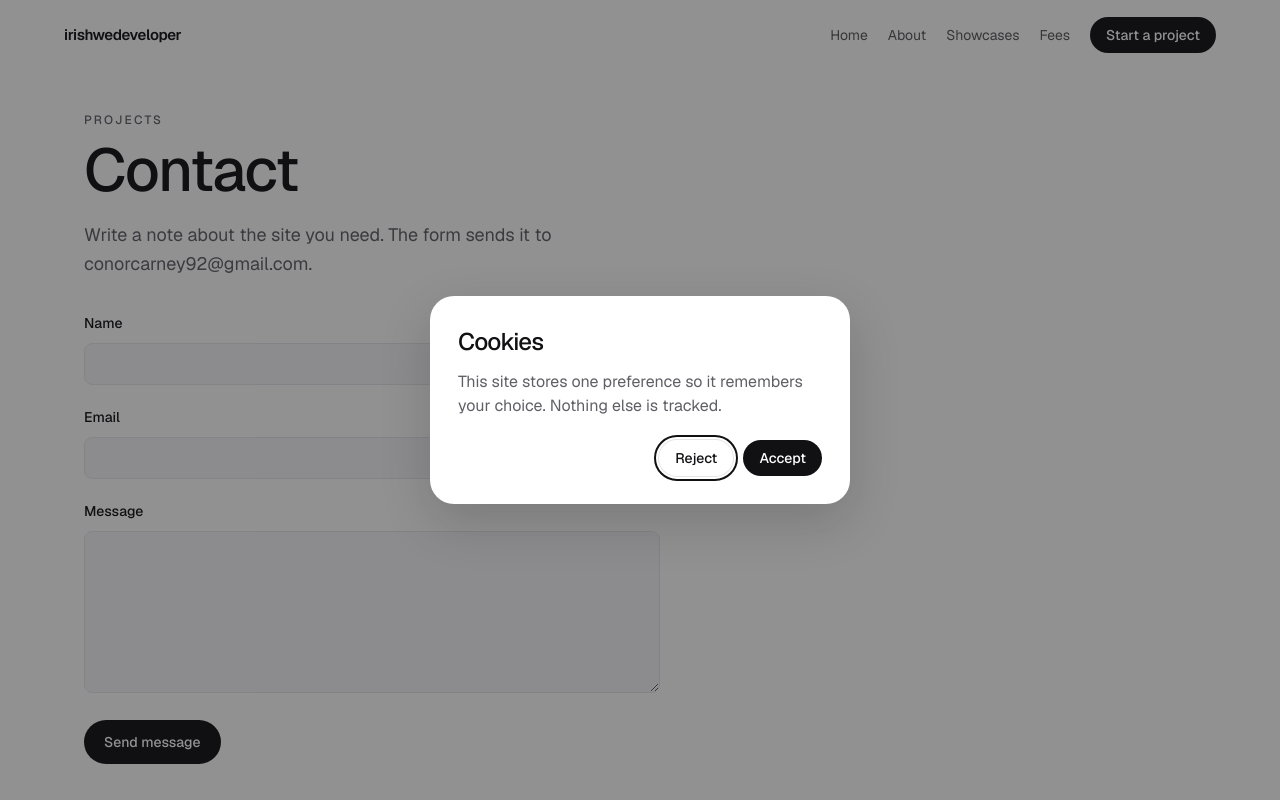
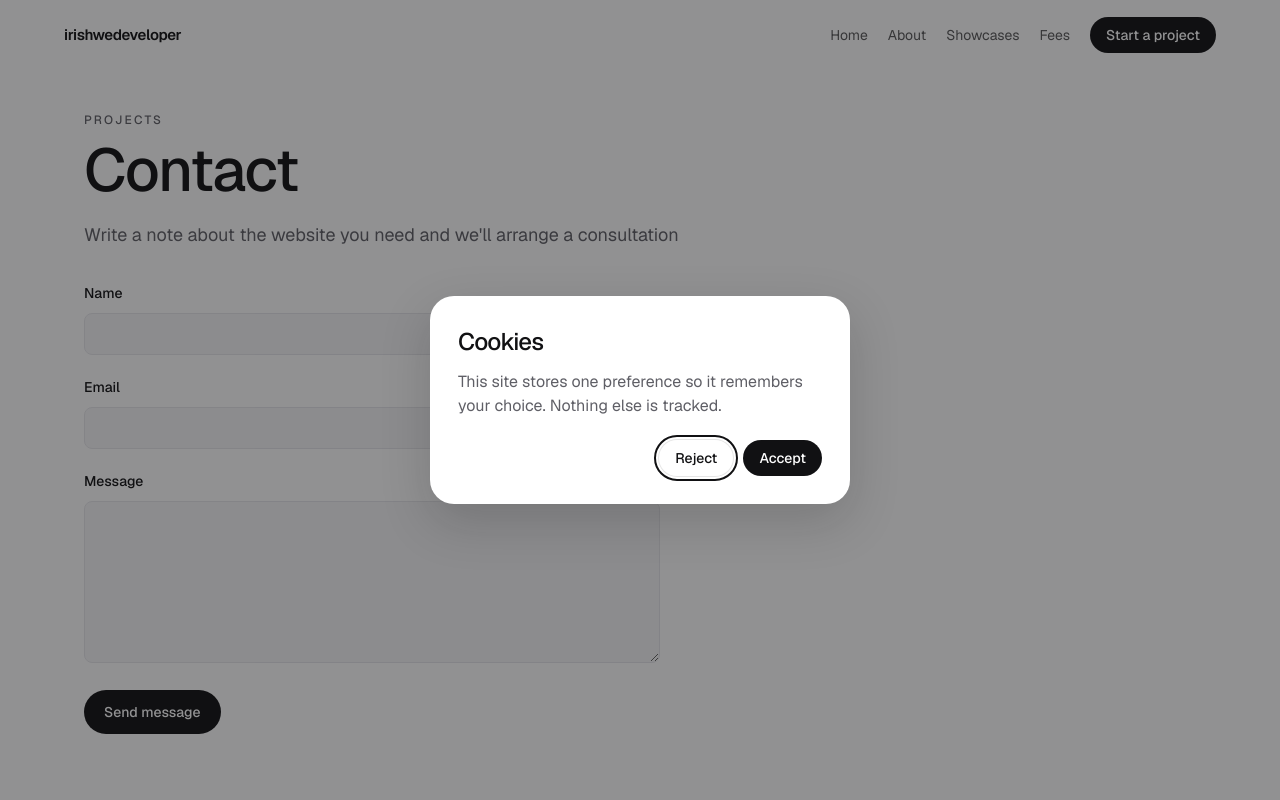
Before and after one commit to conorcarney/irishwebsitedev, a Next.js app: page /contact in a window 1280 px wide. Shown: the top 800 px of the page. Built offline with nearby package versions, Linux system fonts and the light colour scheme.

Commit message:
feat: text update

```diff
--- a/src/app/contact/page.tsx
+++ b/src/app/contact/page.tsx
@@ -12,7 +12,7 @@ export default function ContactPage() {
   return (
     <div className="mx-auto w-full max-w-6xl px-5 pb-20 pt-40 md:py-28">
       <PageHeader eyebrow="Projects" title="Contact">
-        Write a note about the site you need. The form sends it to {site.email}.
+        Write a note about the website you need and we'll arrange a consultation
       </PageHeader>
       <ContactForm />
     </div>
```
